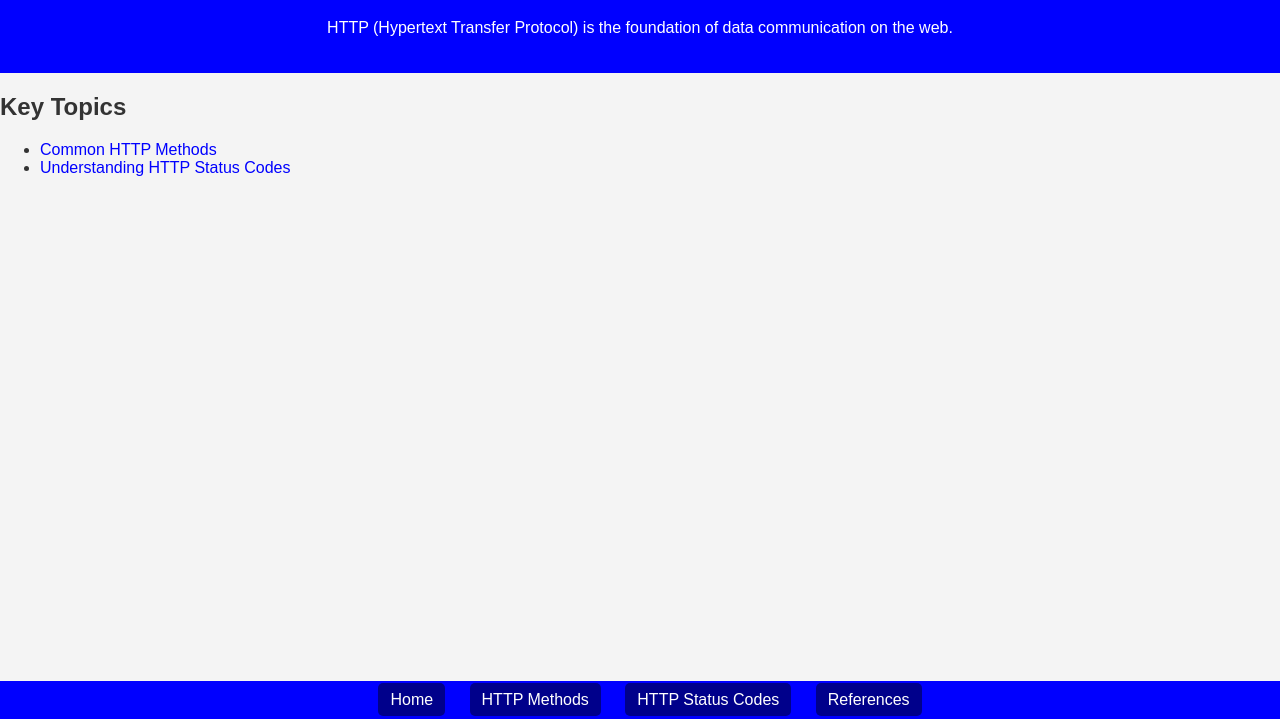
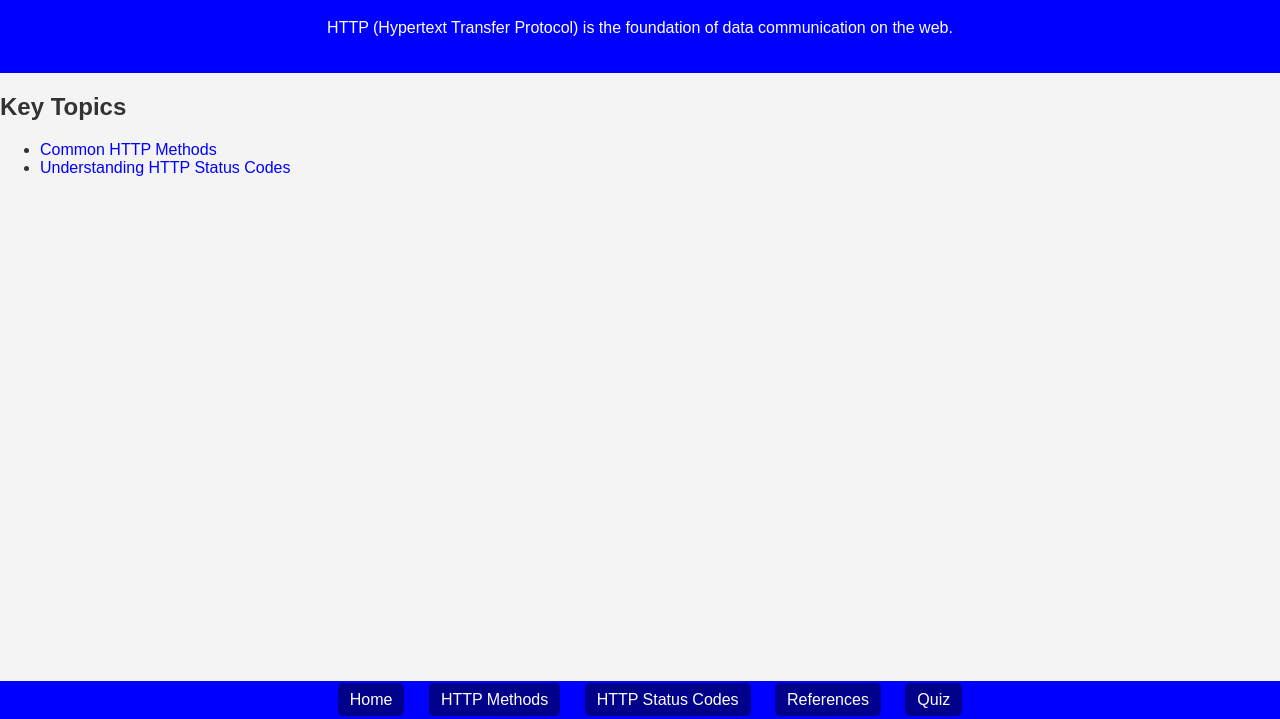
Before and after one commit to Jeffrey969/IT3203-HTTP, a plain HTML site: page index.html in a window 1280 px wide. Shown: the part 81-800 px from the top of the page. Drawn offline with Linux system fonts and the light colour scheme.

Commit message:
Update index.html
added link to quiz page

```diff
--- a/index.html
+++ b/index.html
@@ -13,6 +13,7 @@
             <li><a href="methods.html">HTTP Methods</a></li>
             <li><a href="status-codes.html">HTTP Status Codes</a></li>
             <li><a href="references.html">References</a></li>
+            <li><a href="quiz.html">Quiz</a></li> <!-- New link to quiz page -->
         </ul>
     </nav>
 
```
